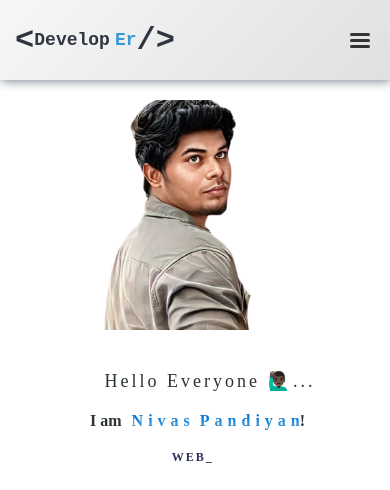
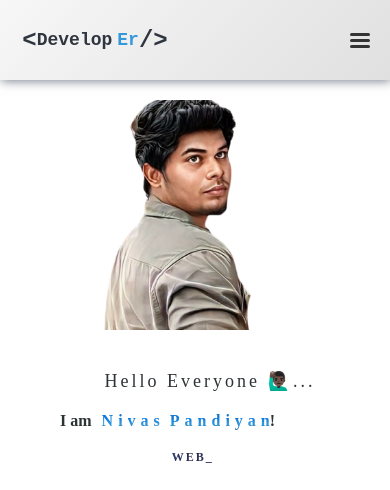
Before and after one commit to Nivas2307/portfolio, a React (Vite) app: page / in a window 390 px wide. Shown: the top 490 px of the page. Built offline with nearby package versions, Linux system fonts and the light colour scheme.

Commit message:
Updated responsive navigation and added animations

```diff
--- a/src/components/aboutme/About.css
+++ b/src/components/aboutme/About.css
@@ -329,7 +329,7 @@
   .about_para h1 {
     font-size: 12px;
     font-weight: lighter;
-    margin-left: 100PX;
+    margin-left: 280PX;
 
   }
   .about_para h1 span{
@@ -506,7 +506,7 @@
     font-size: 16px;
     font-weight: bold;
     letter-spacing: normal;
-    margin-left: 60px;
+    margin-left: 30px;
   }
   .about_para h1 span{
     font-size: 16px;
--- a/src/components/logo/logo.css
+++ b/src/components/logo/logo.css
@@ -23,7 +23,7 @@
 
 .lgo .bracket {
   color: #2F363F;
-  font-size: 2rem;
+  font-size: 1.5rem;
 }
 
 .lgo .develop {
```
